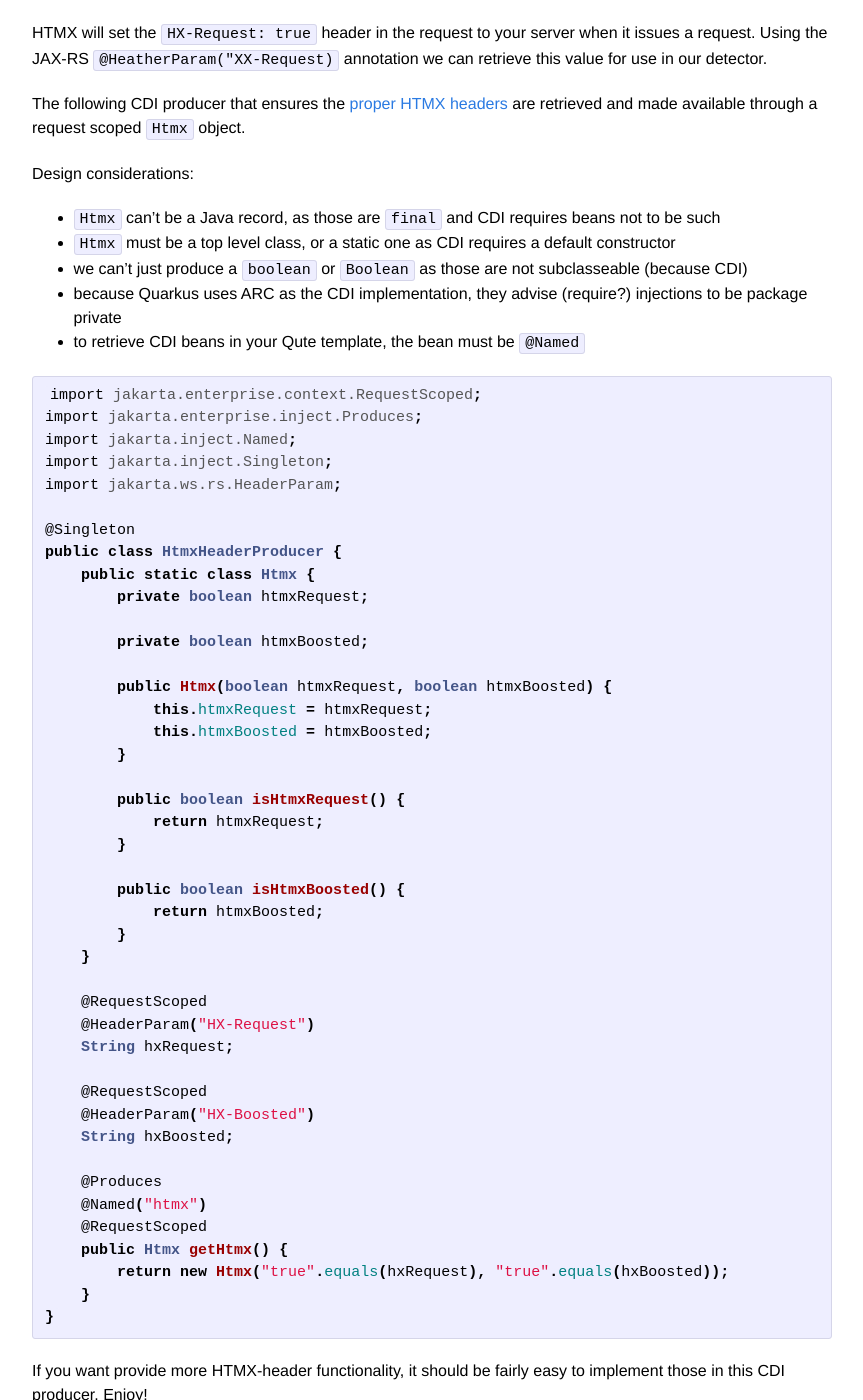
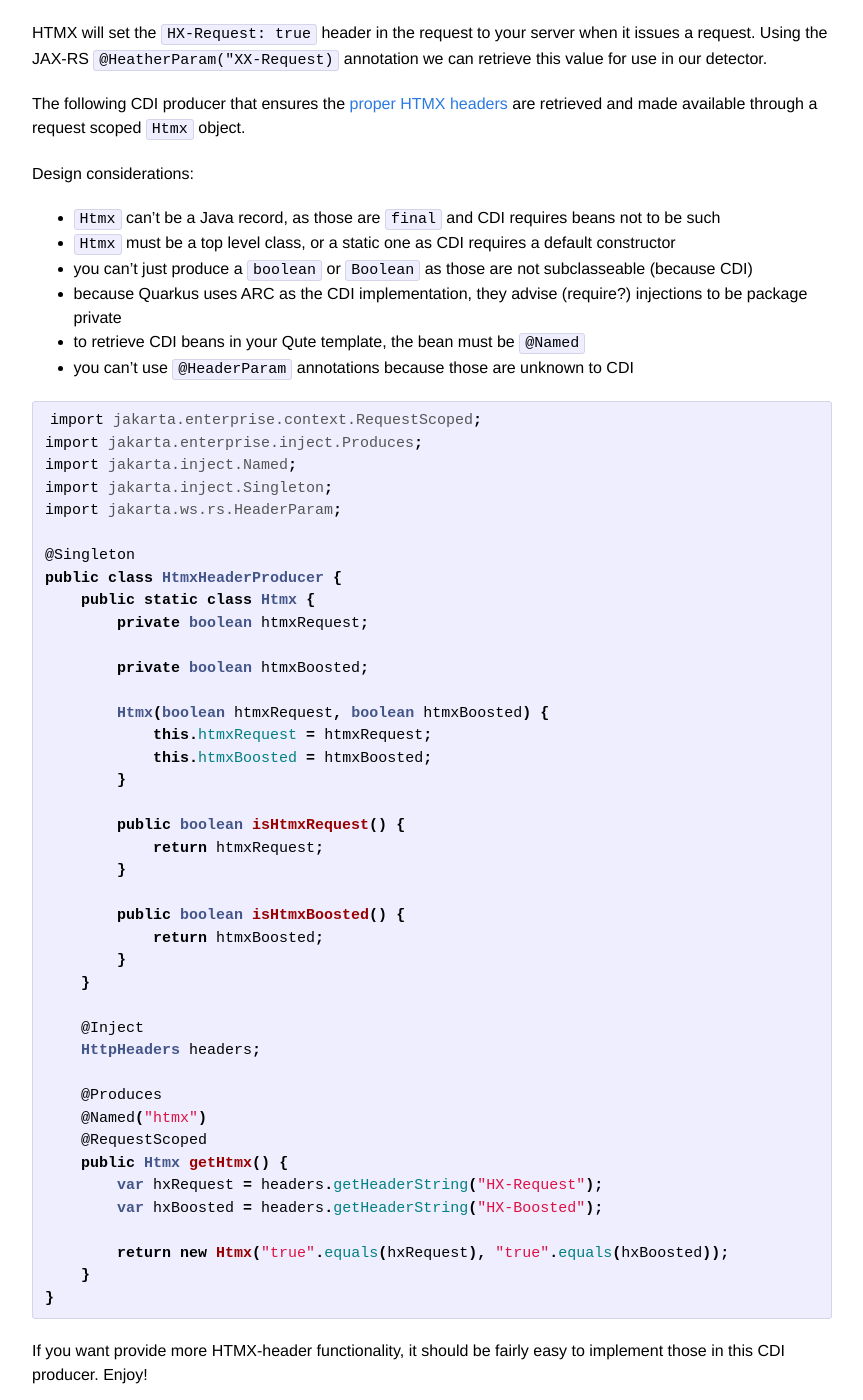
Before and after one commit to dashorst/martijndashorst.com, a Jekyll site: the page built from _posts/2025/2025-02-04-htmx-cdi.md, in a window 1280 px wide and 1400 px high, scrolled down 507 px. Shown: the whole window, without its empty margins (208-1071 px from the left). Built offline with Jekyll 4.4.1, drawn with Linux system fonts in a browser that asks for light colours.

Commit message:
fix: CDI and JAX-RS don't play nicely together

````diff
--- a/_posts/2025/2025-02-04-htmx-cdi.md
+++ b/_posts/2025/2025-02-04-htmx-cdi.md
@@ -29,9 +29,10 @@
 Design considerations:
 - `Htmx` can't be a Java record, as those are `final` and CDI requires beans not to be such
 - `Htmx` must be a top level class, or a static one as CDI requires a default constructor
-- we can't just produce a `boolean` or `Boolean` as those are not subclasseable (because CDI)
+- you can't just produce a `boolean` or `Boolean` as those are not subclasseable (because CDI)
 - because Quarkus uses ARC as the CDI implementation, they advise (require?) injections to be package private
 - to retrieve CDI beans in your Qute template, the bean must be `@Named`
+- you can't use `@HeaderParam` annotations because those are unknown to CDI
 
 ```java
 import jakarta.enterprise.context.RequestScoped;
@@ -47,7 +48,7 @@
 
         private boolean htmxBoosted;
 
-        public Htmx(boolean htmxRequest, boolean htmxBoosted) {
+        Htmx(boolean htmxRequest, boolean htmxBoosted) {
             this.htmxRequest = htmxRequest;
             this.htmxBoosted = htmxBoosted;
         }
@@ -61,18 +62,16 @@
         }
     }
 
-    @RequestScoped
-    @HeaderParam("HX-Request")
-    String hxRequest;
-
-    @RequestScoped
-    @HeaderParam("HX-Boosted")
-    String hxBoosted;
+    @Inject
+    HttpHeaders headers;
 
     @Produces
     @Named("htmx")
     @RequestScoped
     public Htmx getHtmx() {
+        var hxRequest = headers.getHeaderString("HX-Request");
+        var hxBoosted = headers.getHeaderString("HX-Boosted");
+
         return new Htmx("true".equals(hxRequest), "true".equals(hxBoosted));
     }
 }
````
